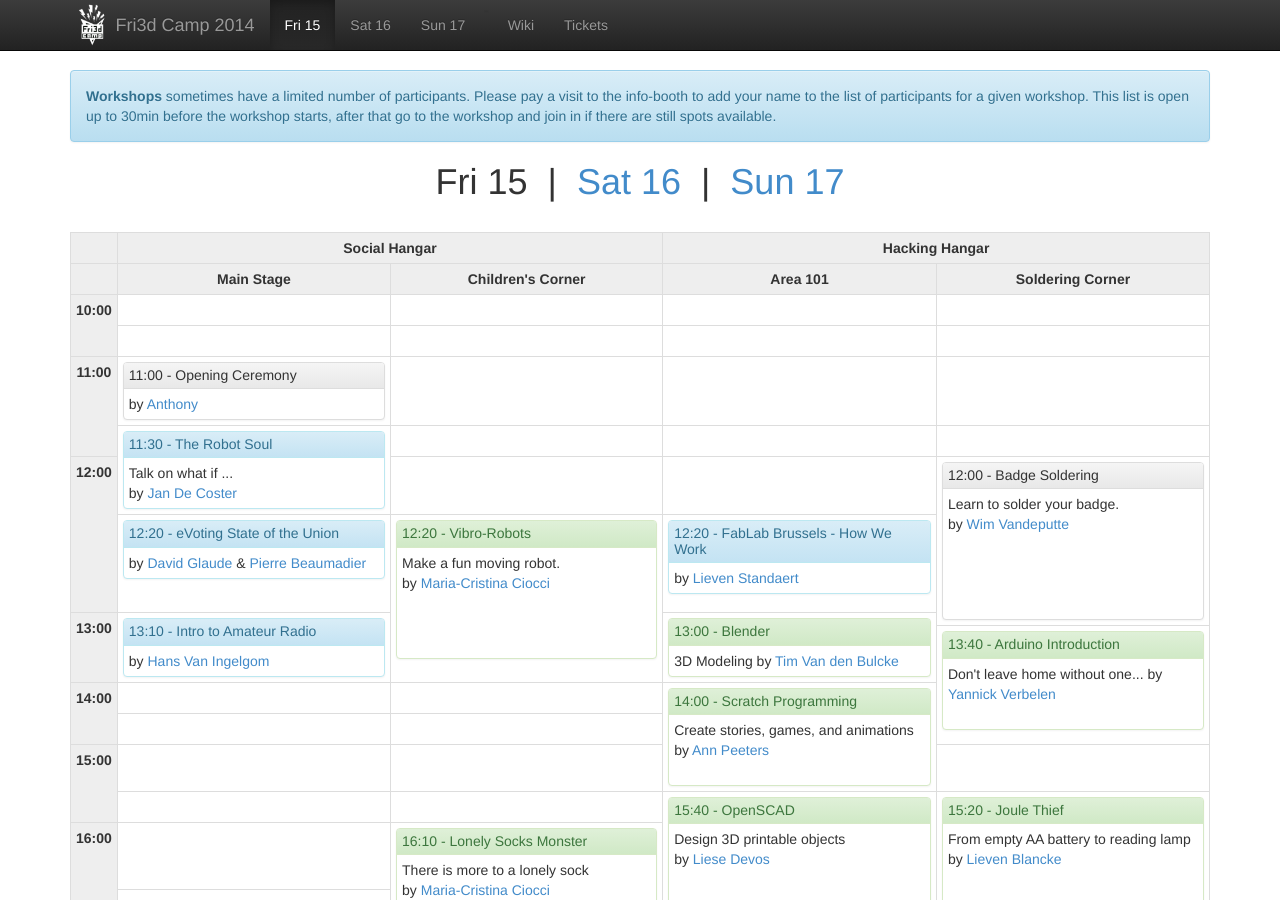
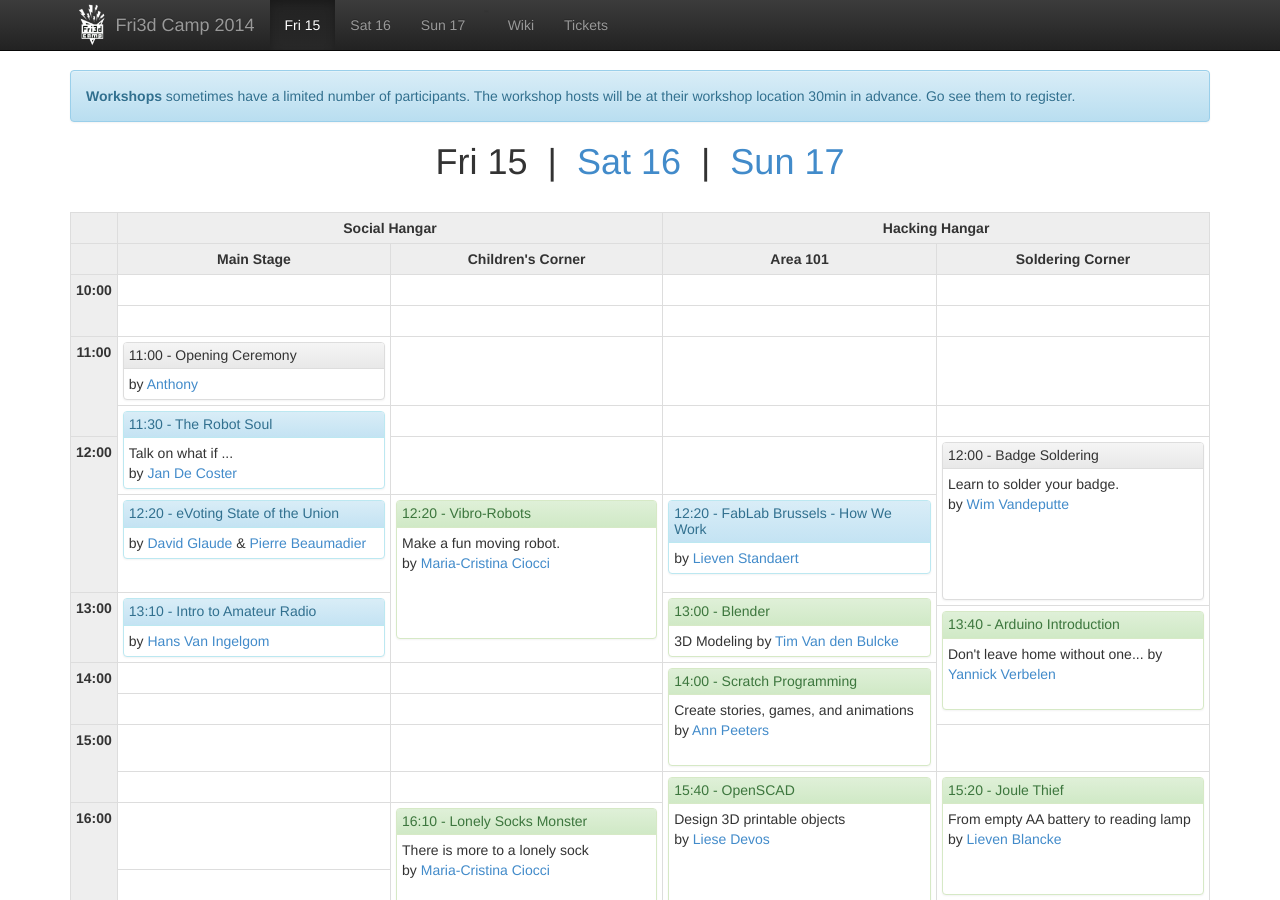
Before and after one commit to Fri3dCamp/program.fri3d.be, a Jekyll site: the page built from index.html, in a window 1280 px wide and 900 px high. Built offline with Jekyll 4.4.1, drawn with Linux system fonts in a browser that asks for light colours; nearby versions of some CDN libraries.

Commit message:
change of workshop registration procedure

```diff
--- a/index.html
+++ b/index.html
@@ -5,10 +5,8 @@ layout: base
 <div class="alert alert-info">
 
   <strong>Workshops</strong> sometimes have a limited number of participants.
-  Please pay a visit to the info-booth to add your name to the list of
-  participants for a given workshop. This list is open up to 30min before the
-  workshop starts, after that go to the workshop and join in if there are still
-  spots available.
+  The workshop hosts will be at their workshop location 30min in advance. Go
+  see them to register.
 
 </div>
 
```
